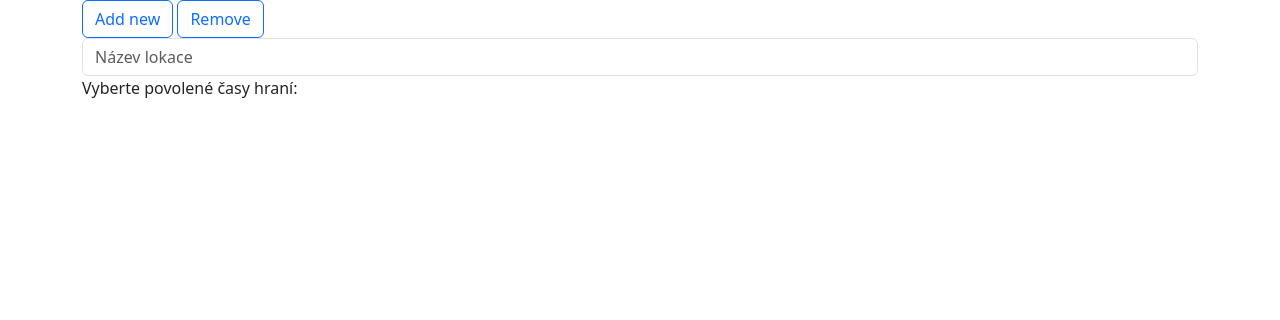
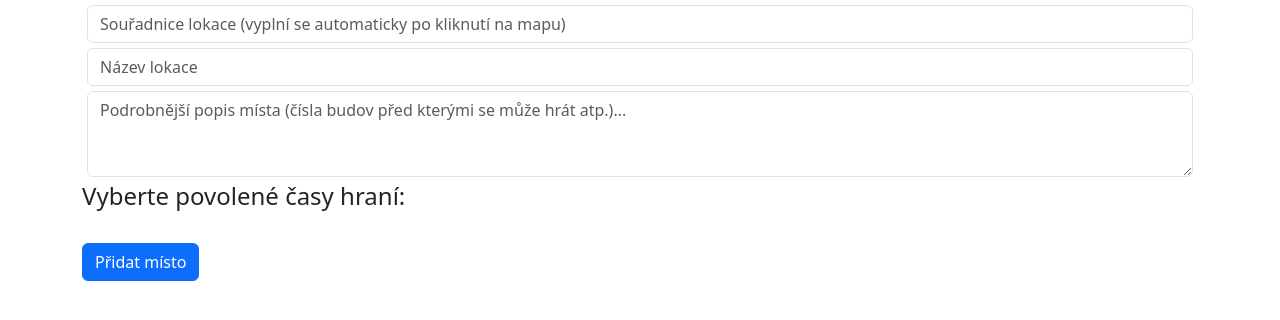
Before and after one commit to vtruksa/buskingapp, a Django app: template templates/spot_manage.html in a window 1280 px wide. Shown: the part 56-376 px from the top of the page. Run offline with Django 4.2, Linux system fonts and the light colour scheme; the template is opened without the code that fills it, so the values that code supplies are empty; some libraries are stand-ins or nearby versions.

Commit message:
the iframe with a map now passes clicked coordinates to a js file in the main document, updated the post model, added style.css to static files

```diff
--- /dev/null
+++ b/static/css/style.css
@@ -0,0 +1,3 @@
+.form-group {
+    margin: 5px;
+}
--- a/static/js/spot_manage.js
+++ b/static/js/spot_manage.js
@@ -1,10 +1,8 @@
 $(document).ready(function() {
     console.log('ready')
 
-
-    //setup_map_btn()
+    $(window).on('message', function(event) {
+        coordinates = event.originalEvent.data.coordinates;
+        $('#coordinates').val(''+coordinates)
+    })
 })
-
-function add_click() {
-    console.log('click')
-}
--- a/templates/_base.html
+++ b/templates/_base.html
@@ -1,6 +1,7 @@
 <!DOCTYPE html>
 <html lang="en">
   <head>
+    {% load static %}
     {% load bootstrap5 %}
 
     {% bootstrap_css %}
@@ -9,7 +10,7 @@
     <meta name="viewport" content="width=device-width, initial-scale=1.0">
     <meta http-equiv="X-UA-Compatible" content="ie=edge">
     <title>Busking app</title>
-
+    <link rel="stylesheet" href="{% static 'css/style.css' %}">
     <script src="https://ajax.googleapis.com/ajax/libs/jquery/3.7.1/jquery.min.js"></script>
   </head>
   <body>
--- a/templates/spot_manage.html
+++ b/templates/spot_manage.html
@@ -2,21 +2,27 @@
 {% load static %}
 
 <div class="container">
-    <button class="btn btn-outline-primary">Add new</button>
-    <button class="btn btn-outline-primary">Remove</button>
     <div id='m' class='iframe'>{{map|safe}}</div>
 
     <form>
         <div class="form-group">
-            <input class="form-control" type="text" id="name" name="name" placeholder="Název lokace">
+            <input class="form-control" type="text" id="coordinates" name="coordinates" placeholder="Souřadnice lokace (vyplní se automaticky po kliknutí na mapu)">
         </div>
-        <label for="times">Vyberte povolené časy hraní: </label>
+        <div class="form-group">
+            <input class="form-control" type="text" id="name" name="name" placeholder="Název lokace" required="true">
+        </div>
+        <div class="form-group">
+            <textarea class="form-control" id="description" rows="3" placeholder="Podrobnější popis místa (čísla budov před kterými se může hrát atp.)..."></textarea>
+        </div>
+        <h4>Vyberte povolené časy hraní: </h4>
         {% for t in times %}
             <div class="form-check form-check-inline" id="times">
                 <input class="form-check-input" type="checkbox" id="{{t}}" value="{{t}}">
                 <label class="form-check-label" for="inlineCheckbox1">{{t}}</label>
             </div>
         {% endfor %}
+        <br>
+        <button class="btn btn-primary">Přidat místo</button>
     </form>
 
     <script src="{% static 'js/spot_manage.js' %}"></script>
```
Also changed, not shown: show/models.py (+5 -2 lines), static/js/spot_manage_iframe.js (+13 -1 lines), db.sqlite3, show/migrations/0002_spot_allowedslots_spot_created_by_spot_description_and_more.py (added).
